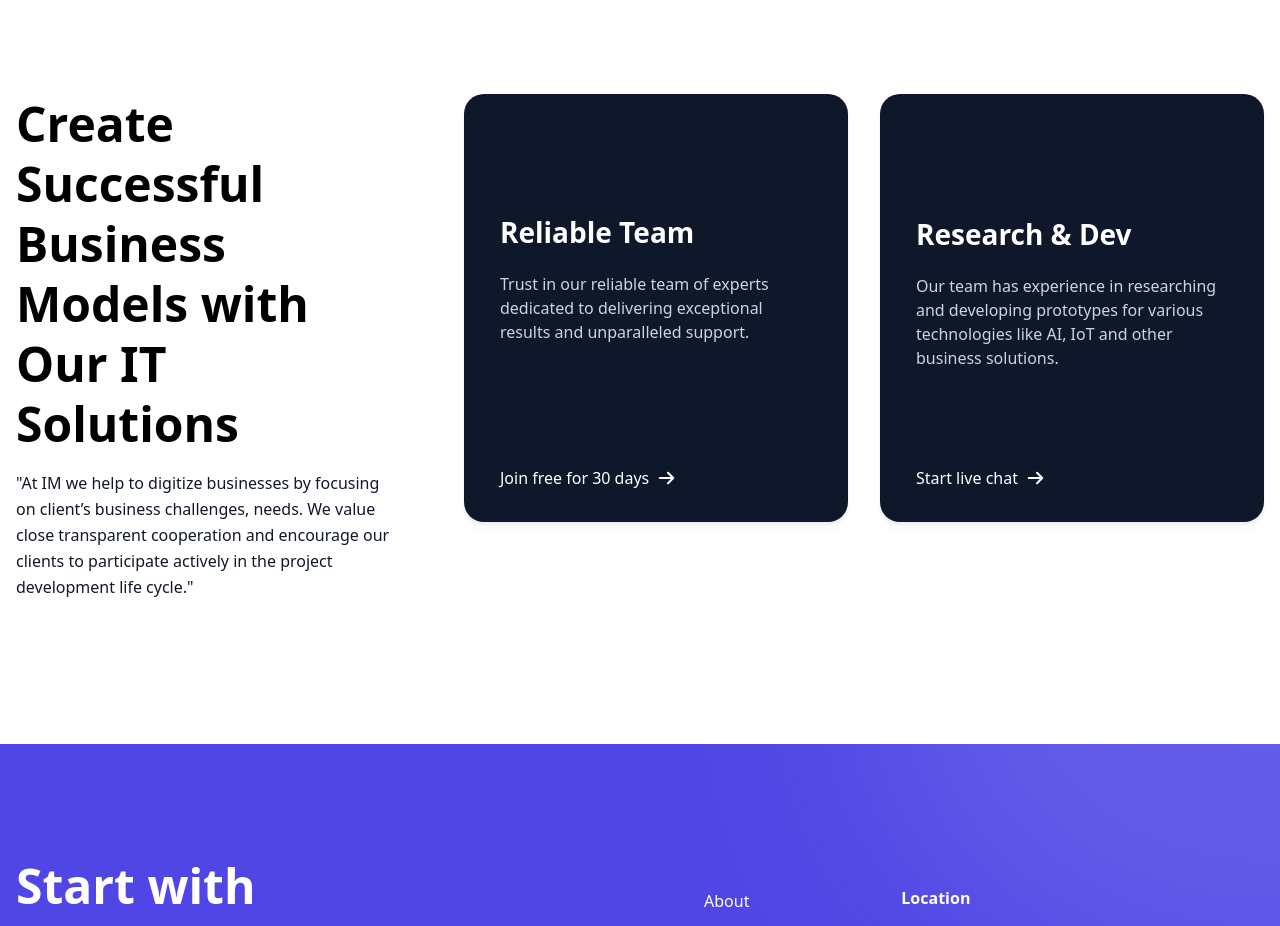
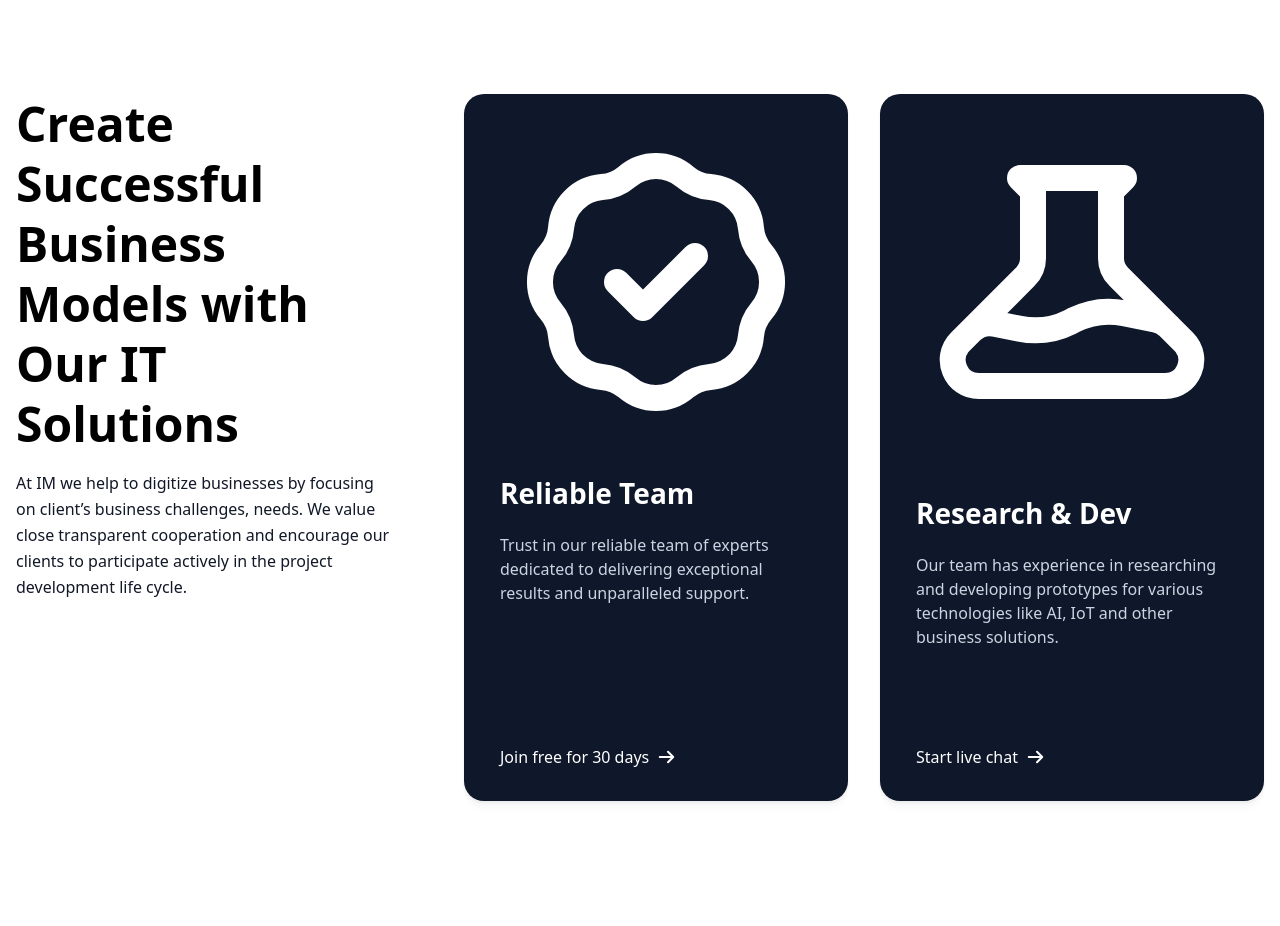
Before and after one commit to ask-IMC/important, a plain HTML site: page index.html in a window 1280 px wide. Shown: the part 1680-2606 px from the top of the page. Drawn offline with nearby package versions, Linux system fonts and the light colour scheme; a web font is replaced by a local one.

Commit message:
Update index.html
corrected svgs

```diff
--- a/index.html
+++ b/index.html
@@ -80,7 +80,7 @@
             <div class="w-full md:w-1/2 xl:w-1/3 p-8">
               <div class="md:max-w-sm">
                 <h2 class="mb-4 text-6xl md:text-7xl font-bold font-heading tracking-px-n leading-tight">Create Successful Business Models with Our IT Solutions</h2>
-                <p class="text-gray-900 font-medium leading-relaxed">"At IM we help to digitize businesses by focusing on client’s business challenges, needs. We value close transparent cooperation and encourage our clients to participate actively in the project development life cycle."</p>
+                <p class="text-gray-900 font-medium leading-relaxed">At IM we help to digitize businesses by focusing on client’s business challenges, needs. We value close transparent cooperation and encourage our clients to participate actively in the project development life cycle.</p>
               </div>
             </div>
             <div class="w-full md:w-1/2 xl:w-2/3 p-8">
@@ -90,7 +90,7 @@
                     <div class="px-9 py-8 h-full bg-blueGray-900 rounded-4xl shadow-7xl">
                       <div class="flex flex-col justify-between h-full">
                         <div>
-                          <svg class="mb-9" width="51" height="51" viewbox="0 0 51 51" fill="none" xmlns="http://www.w3.org/2000/svg">
+                          <svg xmlns="http://www.w3.org/2000/svg" fill="none" viewBox="0 0 24 24" stroke-width="2" stroke="currentColor" aria-hidden="true" class="mb-9 text-white w-14">
                             <path stroke-linecap="round" stroke-linejoin="round" d="M9 12l2 2 4-4M7.835 4.697a3.42 3.42 0 001.946-.806 3.42 3.42 0 014.438 0 3.42 3.42 0 001.946.806 3.42 3.42 0 013.138 3.138 3.42 3.42 0 00.806 1.946 3.42 3.42 0 010 4.438 3.42 3.42 0 00-.806 1.946 3.42 3.42 0 01-3.138 3.138 3.42 3.42 0 00-1.946.806 3.42 3.42 0 01-4.438 0 3.42 3.42 0 00-1.946-.806 3.42 3.42 0 01-3.138-3.138 3.42 3.42 0 00-.806-1.946 3.42 3.42 0 010-4.438 3.42 3.42 0 00.806-1.946 3.42 3.42 0 013.138-3.138z"></path>
                           </svg>
                           <h3 class="mb-5 text-3xl text-white font-bold leading-snug">Reliable Team</h3>
@@ -111,7 +111,7 @@
                     <div class="px-9 py-8 h-full bg-blueGray-900 rounded-4xl shadow-7xl">
                       <div class="flex flex-col justify-between h-full">
                         <div>
-                          <svg class="mb-14" width="33" height="33" viewbox="0 0 33 33" fill="none" xmlns="http://www.w3.org/2000/svg">
+                          <svg xmlns="http://www.w3.org/2000/svg" fill="none" viewBox="0 0 24 24" stroke-width="2" stroke="currentColor" aria-hidden="true" class="mb-14 w-12 text-white">
                             <path stroke-linecap="round" stroke-linejoin="round" d="M19.428 15.428a2 2 0 00-1.022-.547l-2.387-.477a6 6 0 00-3.86.517l-.318.158a6 6 0 01-3.86.517L6.05 15.21a2 2 0 00-1.806.547M8 4h8l-1 1v5.172a2 2 0 00.586 1.414l5 5c1.26 1.26.367 3.414-1.415 3.414H4.828c-1.782 0-2.674-2.154-1.414-3.414l5-5A2 2 0 009 10.172V5L8 4z"></path>
                           </svg>
                           <h3 class="mb-5 text-3xl text-white font-bold leading-snug">Research & Dev</h3>
```
